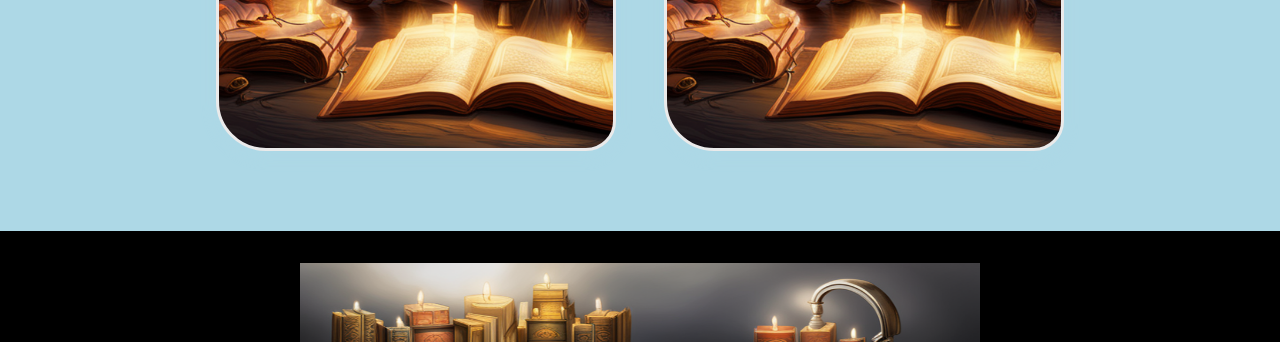
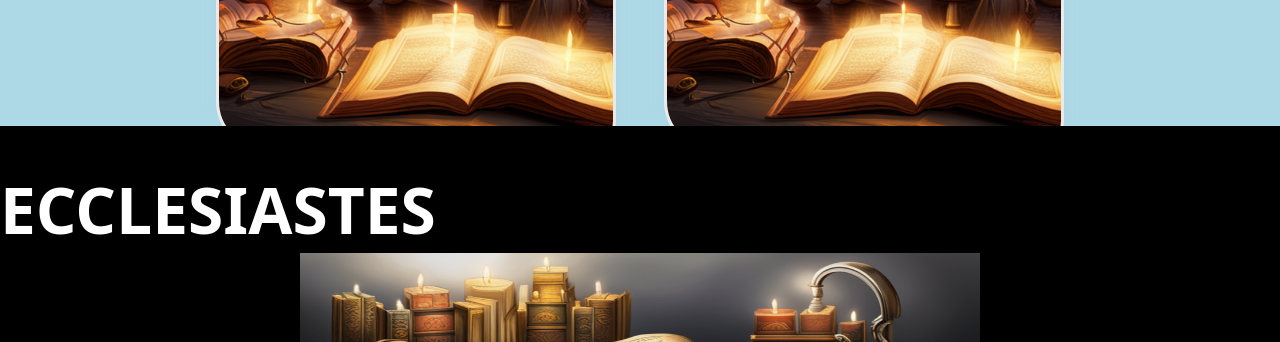
Before and after one commit to jnutt367/proverbs, a Next.js app: page / in a window 1280 px wide. Shown: the part 8800-9142 px from the top of the page. Built offline with nearby package versions, Linux system fonts and the light colour scheme.

Commit message:
Update Home.module.css

```diff
--- a/styles/Home.module.css
+++ b/styles/Home.module.css
@@ -222,8 +222,18 @@
   font-family: Ariel, sans, serif, sans-serif, cursive, fantasy;
   font-size: 64px;
 }
-
-
+.ecclesiastes {
+ color: white;
+  position: sticky;
+  background-color: black;
+  opacity: 1;
+  padding-top: 40px;
+  z-index: 2;
+  top: -45px;
+  margin-top: -105px;
+  font-family: Ariel, sans, serif, sans-serif, cursive, fantasy;
+  font-size: 64px;
+}
 .instructions {
   text-align: center;
   color: black;
```
